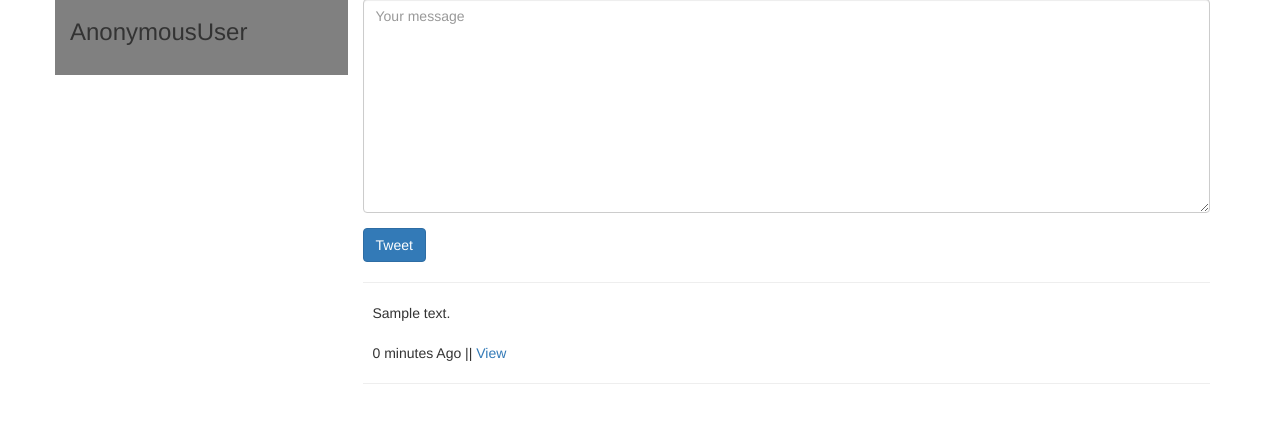
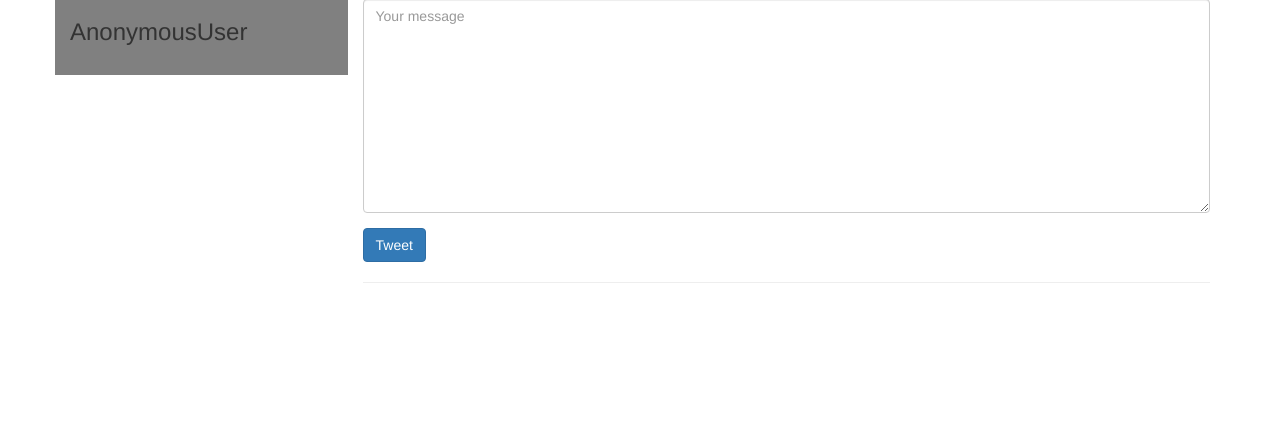
Before and after one commit to ahmedelfateh/Twitter_clone, a Django app: page / in a window 1280 px wide. Shown: the part 73-496 px from the top of the page. Run offline with Django 3.2, Linux system fonts and the light colour scheme; tables that the repository leaves empty hold one stand-in row (values such as "Sample post"); some libraries are stand-ins or nearby versions.

Commit message:
solve conflicts

```diff
--- a/tweets/templates/tweets/tweet_list.html
+++ b/tweets/templates/tweets/tweet_list.html
@@ -109,37 +109,6 @@ $("#tweet-form").submit(function(event){
         <div id="tweet-container">
         </div>
 
-        {% for object in object_list %}
-
-        <div class="media">
-            <div class="media-left">
-                <a href="#">
-                    {%if object.image%}
-                        <img class="media-object" src="..." alt="...">
-                    {%  endif %}
-                </a>
-            </div>
-
-            <div class="media-body">
-                {{ object.content }} </br> </br>
-                {{ object.timestamp | timesince }} Ago ||
-                <a href="{{ object.get_absolute_url }}">View</a>
-            </div>
-
-        </div>
-
-        <hr/>
-
-{% empty %}
-
-{% if request.GET.q %}
-    <p> no tweets found</p>
-{% else %}
-    <p> no tweets yet </p>
-{% endif %}
-
-{% endfor %}
-
     </div>
 </div>
 
```
